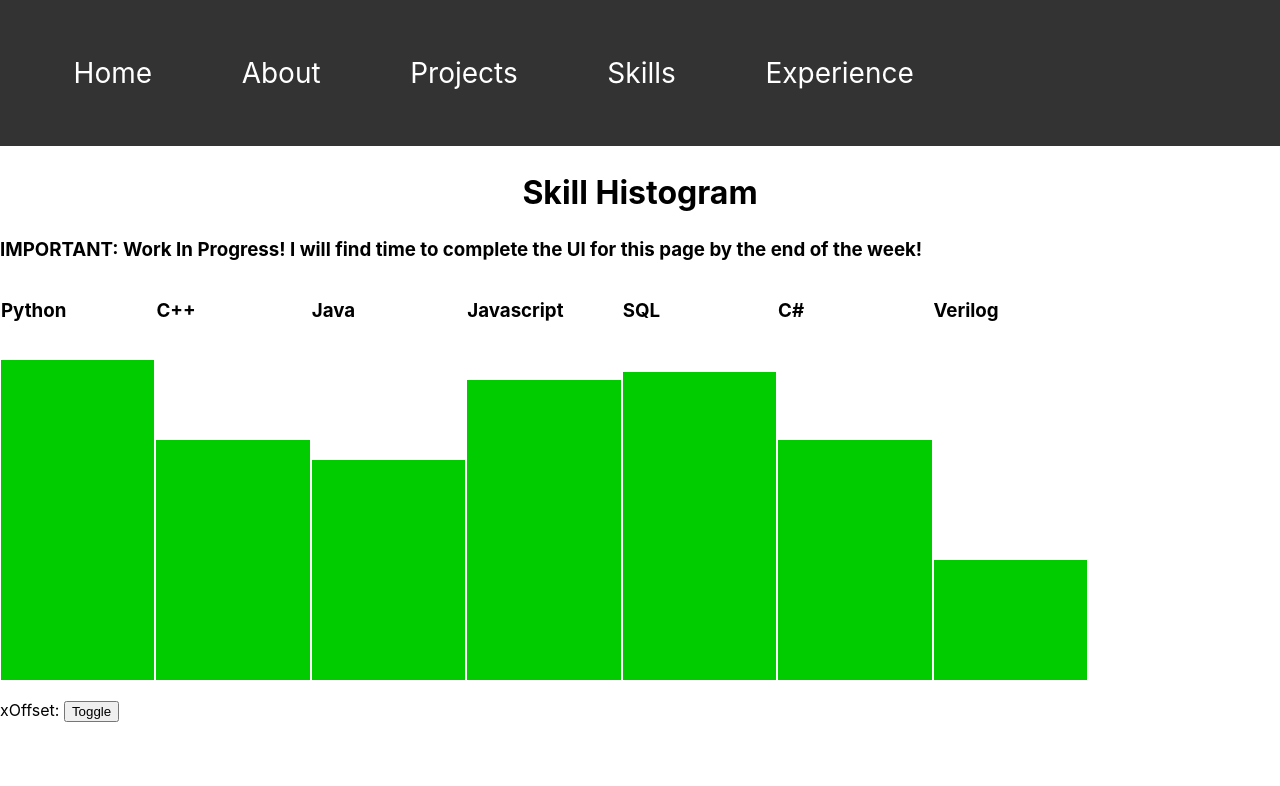
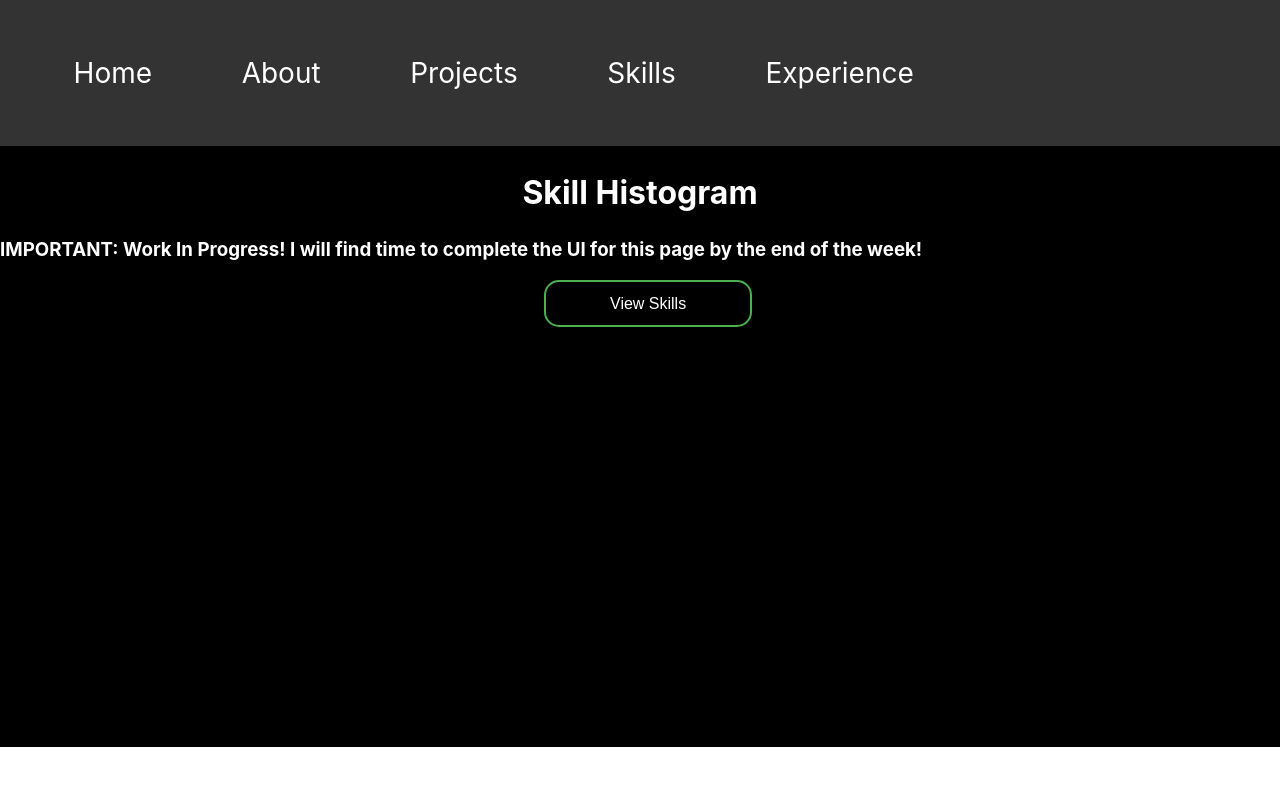
Before and after one commit to DavidHostler/DaveDotCom, a React (Create React App) app: page /data-science in a window 1280 px wide. Shown: the top 786 px of the page. Built offline with nearby package versions, Linux system fonts and the light colour scheme.

Commit message:
Finished implementing core functionality of Skills and experience pages

```diff
--- a/package.json
+++ b/package.json
@@ -3,6 +3,7 @@
   "version": "0.1.0",
   "private": true,
   "dependencies": {
+    "@mui/material": "^5.14.14",
     "@testing-library/jest-dom": "^5.17.0",
     "@testing-library/react": "^13.4.0",
     "@testing-library/user-event": "^13.5.0",
--- a/src/sections/DataScience.js
+++ b/src/sections/DataScience.js
@@ -50,7 +50,7 @@ const DataScience = () =>{
          </li>);
     return(
         <div
-        // style={{backgroundColor:'black', color:'white', height:'100%'}}
+        style={{backgroundColor:'black', color:'white', height:'100%'}}
         >
             <Header/>
             <h2>Skill Histogram</h2>
--- a/src/sections/data/jsonData.js
+++ b/src/sections/data/jsonData.js
@@ -28,5 +28,85 @@ export default {
           level:45,
           skill:'Kafka'
         }
-      ]
+      ],
+      programmingLanguages:[
+
+      {
+        level:95,
+        skill:'Python'
+      },
+      {
+        level:75,
+        skill:'C++'
+      },
+      {
+        level:70,
+        skill:'Java'
+      },
+      {
+        level:90,
+        skill:'Javascript'
+      },
+      {
+        level:92,
+        skill:'SQL'
+      },
+      {
+        level:75,
+        skill:'C#'
+      },
+      {
+        level:75,
+        skill:'React'
+      },
+      {
+        level:85,
+        skill:'Django'
+      },
+      {
+        level:50,
+        skill:'Flask'
+      },
+      {
+        level:40,
+        skill:'Spring Boot'
+      },
+      {
+        level:78,
+        skill:'.NET'
+      },
+      {
+        level:75,
+        skill:'Node'
+      },
+
+
+    ],
+    webFrameworks: [{
+        level:75,
+        skill:'React'
+      },
+      {
+        level:85,
+        skill:'Django'
+      },
+      {
+        level:50,
+        skill:'Flask'
+      },
+      {
+        level:40,
+        skill:'Spring Boot'
+      },
+      {
+        level:78,
+        skill:'.NET'
+      },
+      {
+        level:75,
+        skill:'Node'
+      },
+
+    ],
+
 }
--- /dev/null
+++ b/src/sections/ui/Button.js
@@ -0,0 +1,36 @@
+
+
+const buttonStyle = {
+    position:'relative',
+    left:'42.5vw',
+    // width: '25vw',
+    // height: '5vh',
+    // backgroundColor:'green',
+    // color:'white',
+    // backgroundColor: '#4CAF50', /* Green */
+    backgroundColor:'black',
+    // border: 'none',
+    border: '2px solid #4CAF50',
+    color: 'white',
+    padding: '1vw 8vh',
+    textAlign: 'center',
+    textDecoration: 'none',
+    display: 'inline-block',
+    fontSize: '2vh',
+    // margin: '4px 2px',
+    cursor: 'pointer',
+    borderRadius:'15px'
+
+
+
+}
+
+const Button = (props) =>{
+    return(
+        <button style={{...buttonStyle}} onClick={props.func}>
+            View Skills
+        </button>
+    )
+}
+
+export default Button;
--- a/src/sections/ui/Histogram.js
+++ b/src/sections/ui/Histogram.js
@@ -1,21 +1,30 @@
 import React from 'react';
 // import ReactDOM from 'react-dom';
+// import Button from 'react-bootstrap/Button';
+
+import Button from './Button';
 import jsonData from '../data/jsonData';
 // ---------------------------------
 const containerStyle = {
-    padding: '0 1px',
-    background: '#ffffff',
-    flex: '1'
+    padding: '0 0.5px',
+    // background: '#ffffff',
+    flex: '1',
+    color:'white',
+    transition: '0.3s'
+
+
 };
 
 const spaceStyle = {
-    background: '#ffffff',
+    // background: '#ffffff',
     transition: '0.3s'
 };
 
 const barStyle = {
     background: '#00cc00',
-    transition: '0.3s'
+    transition: '0.3s',
+    columnFill: 'auto'
+
 };
 
 const frameworks = [
@@ -34,17 +43,20 @@ const Bar = ({value, skill}) => {
     <div style={containerStyle}>
       <div style={{...spaceStyle, height: `${100 - value}%`}} />
       <div style={{...barStyle, height: `${value}%`}} />
-      <h3>{skill}</h3>
+      <h3 style={{...spaceStyle}} >{skill}</h3>
 
     </div>
   );
 };
 
 const chartStyle = {
-    width: '85vw',
+    position: 'relative',
+    left:'10vw',
+    width: '75vw',//'85vw',
     height: '50vh',
-  display: 'flex',
-    overflow: 'hidden'
+    display: 'flex',
+    overflow: 'hidden',
+    transition:'0.5s'
 };
 
 const OGChart = ({data}) => {
@@ -68,7 +80,7 @@ const Chart = ({data}) => {
             value={value.level}
             /> */}
                 <div key={index} style={containerStyle}>
-                  <h3>{value.skill}</h3>
+                  <h3 style={{fontSize:'1vw'}}>{value.skill}</h3>
                   <div style={{...spaceStyle, height: `${100 - value.level}%`}} />
                   <div style={{...barStyle, height: `${value.level}%`}} />
                 </div>
@@ -78,58 +90,21 @@ const Chart = ({data}) => {
     </div>
   );
 };
-// ---------------------------------
-// Replace this with a function that switches between precalculated
-// datasets, e.g. different topics.
-// One can be languages, another frameworks and another general skills.
-const calculateData = (xOffset) => {
-  const data = [ ];
-  for (var x = 0; x < 3.1415; x += 0.1) {
-      const y = Math.cos(x + xOffset) + 1;
-      data.push(50 * y);
-  }
-    return data;
-};
 
-// Update this to include an import statement. We need to import
-// a list of JSON data from another file in the project...
+// Implement bidirectional (circular) queue system; each time we cycle thru topics,
+//
 const Histogram = () => {
 //   const [data, setData] = React.useState(() => calculateData(0));
   const [data, setData] = React.useState([10, 20, 30, 40, 50, 60, 10]);
-  const[dummyData, setDummyData] = React.useState([
-    {
-      level:95,
-      skill:'Python'
-    },
-    {
-      level:75,
-      skill:'C++'
-    },
-    {
-      level:70,
-      skill:'Java'
-    },
-    {
-      level:90,
-      skill:'Javascript'
-    },
-    {
-      level:92,
-      skill:'SQL'
-    },
-    {
-      level:75,
-      skill:'C#'
-    },
-    {
-      level:45,
-      skill:'Verilog'
-    }
-  ]);
+  const[languages, setLanguages] = React.useState(jsonData.programmingLanguages);
   // Switch it up
+  const [cyclicData, setCyclicData] = React.useState([]);
 
   const[frameworks, setFrameworks] = React.useState(jsonData.frameworks);
-  const [topics, setTopics] = React.useState(['Languages', 'Frameworks', 'Web Frameworks'])
+  const[webFrameworks, setWebFrameworks] = React.useState(jsonData.webFrameworks);
+  // const [topics, setTopics] = React.useState(['Languages', 'Frameworks', 'Web Frameworks'])
+  const [topics, setTopics] = React.useState(['Languages', 'Frameworks'])
+
   const [topicIndex, setTopicIndex] = React.useState(0);
   const xOffsets = [0, 0.7853, 1.5707, 2.3559, 3.1415];
   const [currentTopic, setCurrentTopic] = React.useState('Languages');
@@ -137,26 +112,51 @@ const Histogram = () => {
 
 // Yay! Algorithm for cycling through topics
   const cycleTopics = () =>{
-    let i = topicIndex;
-    if(i < topics.length){
-     i++; //Increment topicIndex pointer
+    var bidirectionalQueue = topics;
+    // Pop current topic from the front of the bdqueue and then add it to the end.
+    // This eliminates having to keep track of annoying indices
+    var currentTopic = bidirectionalQueue.shift();
+    bidirectionalQueue.push(currentTopic);
+    setCurrentTopic(currentTopic);
+    setTopics(bidirectionalQueue);
+
+    if(currentTopic == 'Languages'){
+      setCyclicData(languages);
     }
-    else{
-      i = 0; //Set back to starting index once we reach the end
+    else if(currentTopic == 'Frameworks'){
+      setCyclicData(frameworks);
     }
-    setTopicIndex(i);
-    let nextTopic = topics[i];
-    setCurrentTopic(nextTopic);
+    // else if(currentTopic == 'Web Frameworks'){
+    //   setCyclicData(webFrameworks);
+    // }
+    console.log('TOPIC:' ,currentTopic);
+
+    // Legacy code
+    // let i = topicIndex;
+    // console.log(topics[i]);
+    // if(i < topics.length){
+    //  i++; //Increment topicIndex pointer
+    // }
+    // else{
+    //   i = 0; //Set back to starting index once we reach the end
+    // }
+    // setTopicIndex(i);
+    // let nextTopic = topics[i];
+    // setCurrentTopic(nextTopic);
 
     // setCurrentTopic('Frameworks');
   }
   return (
     <div>
+        <Button onClick={cycleTopics} func={cycleTopics}/>
+
       {
       // Default state of application
-      currentTopic == 'Languages' &&  <Chart data={dummyData}  /> ||
-      currentTopic == 'Frameworks' &&  <Chart data={frameworks}  />
-
+      // currentTopic == 'Languages' &&  <Chart data={languages}  /> ||
+      // currentTopic == 'Frameworks' &&  <Chart data={frameworks}  /> ||
+      // currentTopic == 'Web Frameworks' && <Chart data={webFrameworks}  />
+      <Chart
+       data={cyclicData}  />
       }
       {/* <OGChart data={data}  /> */}
 
@@ -172,11 +172,17 @@ const Histogram = () => {
       </div>
       <br />
       <div>
-        <span>xOffset: </span>
 
-        <button
+        {/* <button
         onClick={cycleTopics}
-        >Toggle</button>
+        >Toggle</button> */}
+
+        {/* <Button  variant="outline-primary"  onClick={cycleTopics}>Toggle</Button>{' '} */}
+        {/* <Button variant="text">Text</Button> */}
+
+        {/* <Button variant="outline-primary">Primary</Button>{' '} */}
+
+
         {/* {xOffsets.map(xOffset => {
             const handleClick = () => setData(calculateData(xOffset));
             return (
```
Also changed, not shown: src/sections/Experience.js (+41 -23 lines), 1 other file (tests, documents, lock files or other folders).
